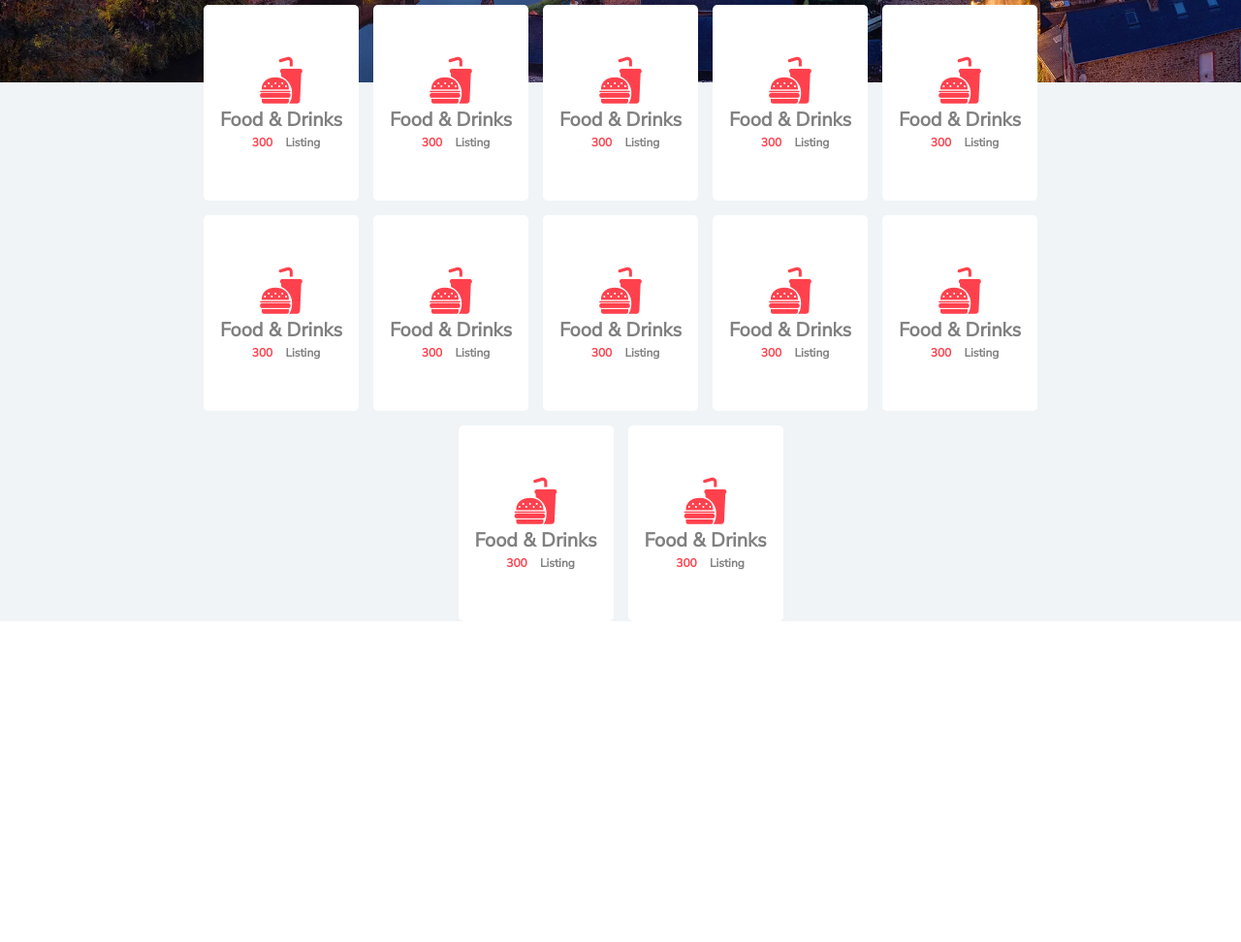
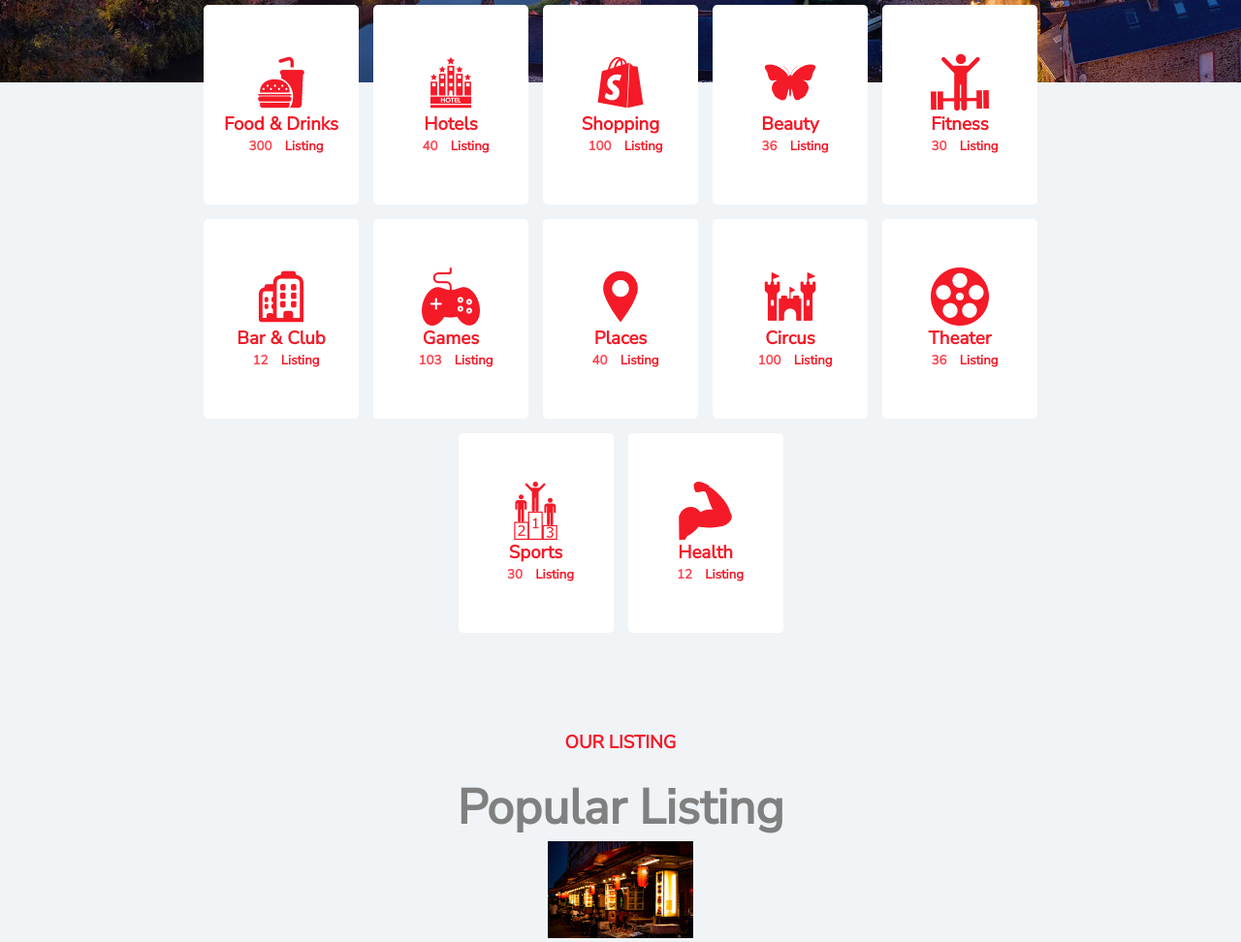
Before and after one commit to shakdawoodh/Ecom_site, a plain HTML site: page index.html in a window 1280 px wide. Shown: the part 600-1572 px from the top of the page at 97% size. Before the commit the page ends 1241 px from the top, so only its background shows below. Drawn offline with Linux system fonts and the light colour scheme.

Commit message:
updateing Cards and Created card list section .

```diff
--- a/css/style.css
+++ b/css/style.css
@@ -10,7 +10,7 @@ body {
     --red-color-hover: #cb1d29;
     --bg-color: #f0f4f7;
     --black-color: black;
-    --gray-color:gray;
+    --gray-color: gray;
     --ptag-color: #999999;
     --nav-bar-color: #10151c;
     --bg-gradiant: linear-gradient(129deg, #ff414d 25%, #f03943 25%, #f03943 50%, #ff414d 50%, #ff414d 75%, #f03943 75%, #f03943 100%);
@@ -173,60 +173,66 @@ body {
 
 /* HERO SERCHBAR START */
 
-.ecs-search-bar1{
+.ecs-search-bar1 {
     margin: 15px auto;
     background-color: var(--white-color);
-    height:40px;
-    width:60%;
+    height: 40px;
+    width: 60%;
     border-radius: 5px;
 
 }
-.ecs-search-bar1{
+
+.ecs-search-bar1 {
     display: flex;
     align-items: center;
-    gap:5px;
+    gap: 5px;
     overflow: hidden;
     justify-content: space-between;
 }
-.ecs-search-bar1 span{
+
+.ecs-search-bar1 span {
     color: var(--ptag-color);
-    padding:5px 10px;
+    padding: 5px 10px;
 }
-.ecs-search-bar1 .search-box3{
+
+.ecs-search-bar1 .search-box3 {
     border: none;
-    outline:none;
+    outline: none;
     font-family: var(--font-nunito);
 }
-.ecs-search-bar1 .search-box4{
+
+.ecs-search-bar1 .search-box4 {
     border: none;
-    outline:none;
+    outline: none;
     font-family: var(--font-nunito);
 
 }
 
-.ecs-search-bar1 select{
+.ecs-search-bar1 select {
     border: none;
-    outline:none;
+    outline: none;
     color: var(--ptag-color);
     padding: 5px;
     font-family: var(--font-nunito);
 }
-.ecs-search-bar1 select option{
+
+.ecs-search-bar1 select option {
     color: var(--black-color);
 }
-.ecs-search-bar1 button span{
+
+.ecs-search-bar1 button span {
     color: var(--white-color);
 }
 
-.ecs-search-bar1 button{
+.ecs-search-bar1 button {
     background-color: var(--red-button);
-    border:none;
-    padding:50px 25px;
+    border: none;
+    padding: 50px 25px;
     color: var(--white-color);
 
 }
 
-.ecs-search-bar1 button:hover{
+.ecs-search-bar1 button:hover {
     background-color: var(--red-color-hover);
 
 }
@@ -234,48 +240,88 @@ body {
 /* HERO SERCHBAR END  */
 
 /* HERO CARD SECTION START */
-.ecs-card-container{
+.ecs-card-container {
     margin-top: 200px;
     background-color: var(--bg-color);
     width: 100%;
     display: flex;
     justify-content: center;
 }
-.ecs-card-section{
+
+.ecs-card-section {
     margin-top: -80px;
     display: flex;
     flex-wrap: wrap;
     gap: 15px;
     width: 80%;
-    justify-content:center;
+    justify-content: center;
 
 }
-.ecs-card{
+
+.ecs-card {
     padding: 50px 0;
     background-color: var(--white-color);
     width: 160px;
     border-radius: 5px;
+    text-align: center;
+    transition: 0.8s;
+}
+.ecs-card h3,.ecs-card h5{
+    font-family: var(--font-nunito);
+}
+.ecs-card:hover {
+    transform: scale(1.08);
+    transition: 0.8s;
+}
+
+.ecs-card-section a {
+    color: var(--red-button);
+    text-decoration: none;
+    transition: 0.3s;
 
 }
 
-.ecs-card a{
-    text-decoration: none;
-    color: var(--gray-color);
-    text-align: center;
-    font-family: var(--font-nunito);
-    font-size: 20px;
+.ecs-card-section a:hover {
+    color: #f0f4f7 !important;
+    background-color: var(--red-color);
+    transition: 0.3s;
 }
-.ecs-text h5{
-    font-size: 12px;
+
+.ecs-card i {
+    font-size: 60px;
 }
-.ecs-card .ecs-tagline{
+
+.ecs-card .ecs-tagline {
     background-color: var(--white-color);
     padding: 2px 10px;
     border-radius: 5px;
     color: var(--red-color);
     font-variant: var(--font-nunito);
 }
-.eccs-icon span{
-    font-size: 55px;
-    color: var(--red-color);
+
+/* HERO CARD SECTION END */
+
+/* POPULER LISTING SECTION START */
+
+.ecs-Popular-Listing-section{
+
+    background-color: var(--bg-color);
+    text-align: center;
 }
+
+.ecs-listing-heading h3{
+    font-family: var(--font-nunito);
+    padding-top:100px;
+    color: var(--red-button);
+}
+.ecs-listing-heading h2{
+    font-family: var(--font-nunito);
+    padding-top:20px;
+    font-size: 50px;
+    color: var(--gray-color);
+}
+
+.ecs-list-image img{
+    width:150px;
+
+}
--- a/index.html
+++ b/index.html
@@ -91,156 +91,150 @@
 
         <!-- HERO CARD SECTION START -->
       <div class="ecs-card-container">
-            <div class="ecs-card-section">
-                <div class="ecs-card">
-                    <a href="#">
-                        <div class="eccs-icon">
-                            <span class="icofont-fast-food"></span>
+            <div id ="ecs-card-section-container" class="ecs-card-section">
+
+                <a href="#" class="ecs-card">
+                    <div class="eccs-icon ">
+                        <i class="icofont-fast-food"></i>
                     </div>
                     <div class="ecs-text">
-                            <h4>Food & Drinks</h4>
+                        <h3>Food & Drinks</h3>
                         <h5> <span class="ecs-tagline">300</span> Listing</h5>
                     </div>
                 </a>
-                </div>
 
-                <div class="ecs-card">
-                    <a href="#">
-                        <div class="eccs-icon">
-                            <span class="icofont-fast-food"></span>
+                <a href="#" class="ecs-card">
+                    <div class="eccs-icon ">
+                        <i class="icofont-5-star-hotel"></i>
                     </div>
                     <div class="ecs-text">
-                            <h4>Food & Drinks</h4>
-                            <h5> <span class="ecs-tagline">300</span> Listing</h5>
+                        <h3>Hotels</h3>
+                        <h5> <span class="ecs-tagline">40</span> Listing</h5>
                     </div>
                 </a>
-                </div>
 
-                <div class="ecs-card">
-                    <a href="#">
-                        <div class="eccs-icon">
-                            <span class="icofont-fast-food"></span>
+                <a href="#" class="ecs-card">
+                    <div class="eccs-icon ">
+                        <i class="icofont-shopify"></i>
                     </div>
                     <div class="ecs-text">
-                            <h4>Food & Drinks</h4>
-                            <h5> <span class="ecs-tagline">300</span> Listing</h5>
+                        <h3>Shopping</h3>
+                        <h5> <span class="ecs-tagline">100</span> Listing</h5>
                     </div>
                 </a>
-                </div>
 
-                <div class="ecs-card">
-                    <a href="#">
-                        <div class="eccs-icon">
-                            <span class="icofont-fast-food"></span>
+                <a href="#" class="ecs-card">
+                    <div class="eccs-icon ">
+                        <i class="icofont-butterfly"></i>
                     </div>
                     <div class="ecs-text">
-                            <h4>Food & Drinks</h4>
-                            <h5> <span class="ecs-tagline">300</span> Listing</h5>
+                        <h3>Beauty</h3>
+                        <h5> <span class="ecs-tagline">36</span> Listing</h5>
                     </div>
                 </a>
-                </div>
 
-                <div class="ecs-card">
-                    <a href="#">
-                        <div class="eccs-icon">
-                            <span class="icofont-fast-food"></span>
+                <a href="#" class="ecs-card">
+                    <div class="eccs-icon ">
+                        <i class="icofont-gym-alt-3"></i>
                     </div>
                     <div class="ecs-text">
-                            <h4>Food & Drinks</h4>
-                            <h5> <span class="ecs-tagline">300</span> Listing</h5>
+                        <h3>Fitness</h3>
+                        <h5> <span class="ecs-tagline">30</span> Listing</h5>
                     </div>
                 </a>
-                </div>
 
-                <div class="ecs-card">
-                    <a href="#">
-                        <div class="eccs-icon">
-                            <span class="icofont-fast-food"></span>
+                <a href="#" class="ecs-card">
+                    <div class="eccs-icon ">
+                        <i class="icofont-building-alt"></i>
                     </div>
                     <div class="ecs-text">
-                            <h4>Food & Drinks</h4>
-                            <h5> <span class="ecs-tagline">300</span> Listing</h5>
+                        <h3> Bar & Club</h3>
+                        <h5> <span class="ecs-tagline">12</span> Listing</h5>
                     </div>
                 </a>
-                </div>
 
-                <div class="ecs-card">
-                    <a href="#">
-                        <div class="eccs-icon">
-                            <span class="icofont-fast-food"></span>
+                <a href="#" class="ecs-card">
+                    <div class="eccs-icon ">
+                        <i class="icofont-game-controller"></i>
                     </div>
                     <div class="ecs-text">
-                            <h4>Food & Drinks</h4>
-                            <h5> <span class="ecs-tagline">300</span> Listing</h5>
+                        <h3>Games</h3>
+                        <h5> <span class="ecs-tagline">103</span> Listing</h5>
                     </div>
                 </a>
-                </div>
 
-                <div class="ecs-card">
-                    <a href="#">
-                        <div class="eccs-icon">
-                            <span class="icofont-fast-food"></span>
+                <a href="#" class="ecs-card">
+                    <div class="eccs-icon ">
+                        <i class="icofont-location-pin"></i>
                     </div>
                     <div class="ecs-text">
-                            <h4>Food & Drinks</h4>
-                            <h5> <span class="ecs-tagline">300</span> Listing</h5>
+                        <h3>Places</h3>
+                        <h5> <span class="ecs-tagline">40</span> Listing</h5>
                     </div>
                 </a>
-                </div>
 
-                <div class="ecs-card">
-                    <a href="#">
-                        <div class="eccs-icon">
-                            <span class="icofont-fast-food"></span>
+                <a href="#" class="ecs-card">
+                    <div class="eccs-icon ">
+                        <i class="icofont-castle"></i>
                     </div>
                     <div class="ecs-text">
-                            <h4>Food & Drinks</h4>
-                            <h5> <span class="ecs-tagline">300</span> Listing</h5>
+                        <h3>Circus</h3>
+                        <h5> <span class="ecs-tagline">100</span> Listing</h5>
                     </div>
                 </a>
-                </div>
 
-                <div class="ecs-card">
-                    <a href="#">
-                        <div class="eccs-icon">
-                            <span class="icofont-fast-food"></span>
+                <a href="#" class="ecs-card">
+                    <div class="eccs-icon ">
+                        <i class="icofont-ui-movie"></i>
                     </div>
                     <div class="ecs-text">
-                            <h4>Food & Drinks</h4>
-                            <h5> <span class="ecs-tagline">300</span> Listing</h5>
+                        <h3>Theater</h3>
+                        <h5> <span class="ecs-tagline">36</span> Listing</h5>
                     </div>
                 </a>
-                </div>
 
-                <div class="ecs-card">
-                    <a href="#">
-                        <div class="eccs-icon">
-                            <span class="icofont-fast-food"></span>
+                <a href="#" class="ecs-card">
+                    <div class="eccs-icon ">
+                        <i class="icofont-result-sport"></i>
                     </div>
                     <div class="ecs-text">
-                            <h4>Food & Drinks</h4>
-                            <h5> <span class="ecs-tagline">300</span> Listing</h5>
+                        <h3>Sports</h3>
+                        <h5> <span class="ecs-tagline">30</span> Listing</h5>
                     </div>
                 </a>
-                </div>
 
-                <div class="ecs-card">
-                    <a href="#">
-                        <div class="eccs-icon">
-                            <span class="icofont-fast-food"></span>
+                <a href="#" class="ecs-card">
+                    <div class="eccs-icon ">
+                        <i class="icofont-muscle"></i>
                     </div>
                     <div class="ecs-text">
-                            <h4>Food & Drinks</h4>
-                            <h5> <span class="ecs-tagline">300</span> Listing</h5>
+                        <h3>Health</h3>
+                        <h5> <span class="ecs-tagline">12</span> Listing</h5>
                     </div>
                 </a>
-                </div>
-
 
             </div>
       </div>
+        <!-- HERO CARD SECTION END -->
 
-        <!-- HERO CARD SECTION END -->
+
+        <!-- POPULER LISTING SECTION START -->
+
+        <div class="ecs-Popular-Listing-section">
+            <div class="ecs-listing-heading">
+                <h3>OUR LISTING</h3>
+                <h2>Popular Listing</h2>
+            </div>
+
+            <div class="ecs-list-card">
+                <div class="ecs-cards">
+                    <div class="ecs-list-image">
+                        <img src="images/xlist-1.jpg" alt="image">
+                    </div>
+                </div>
+            </div>
+
+        </div>
     </div>
 
 </body>
```
Lines whose indentation alone changed are shown as unchanged.
